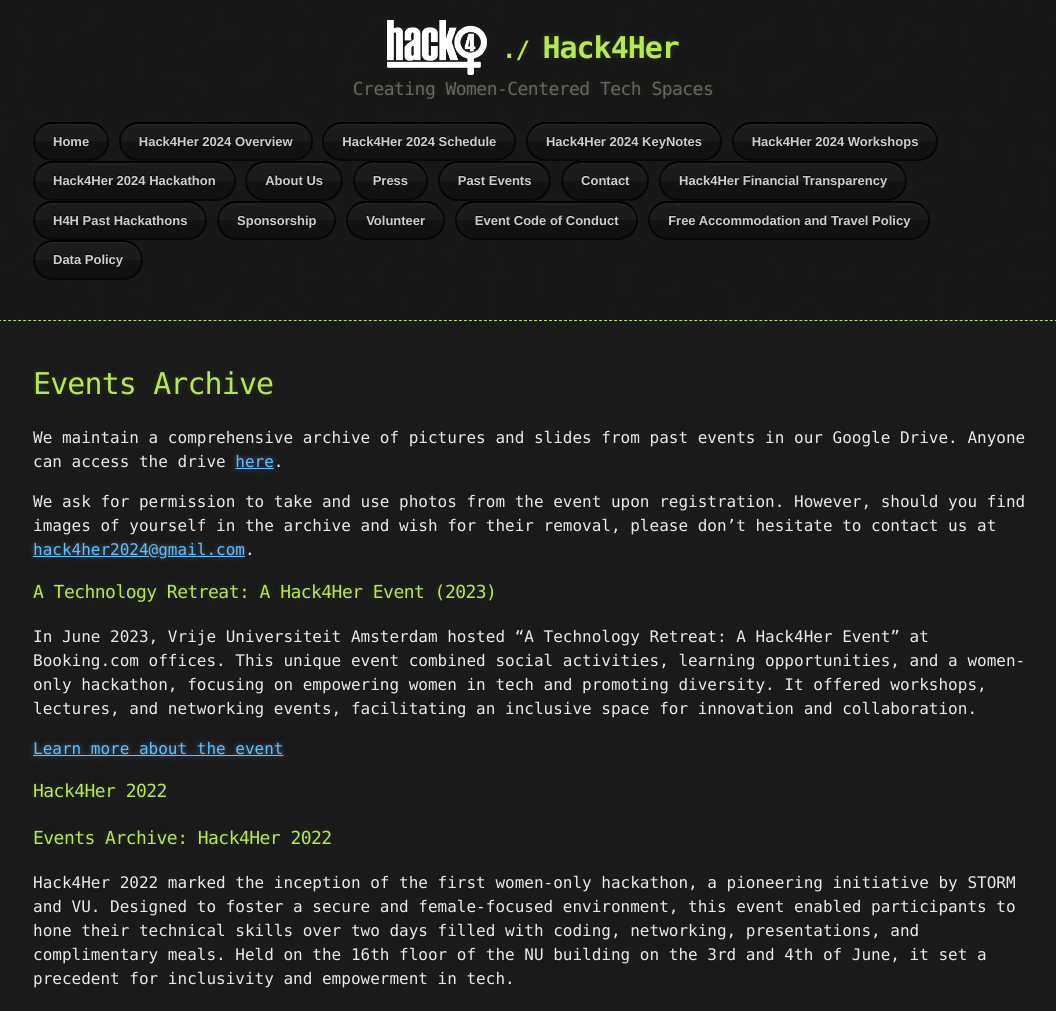
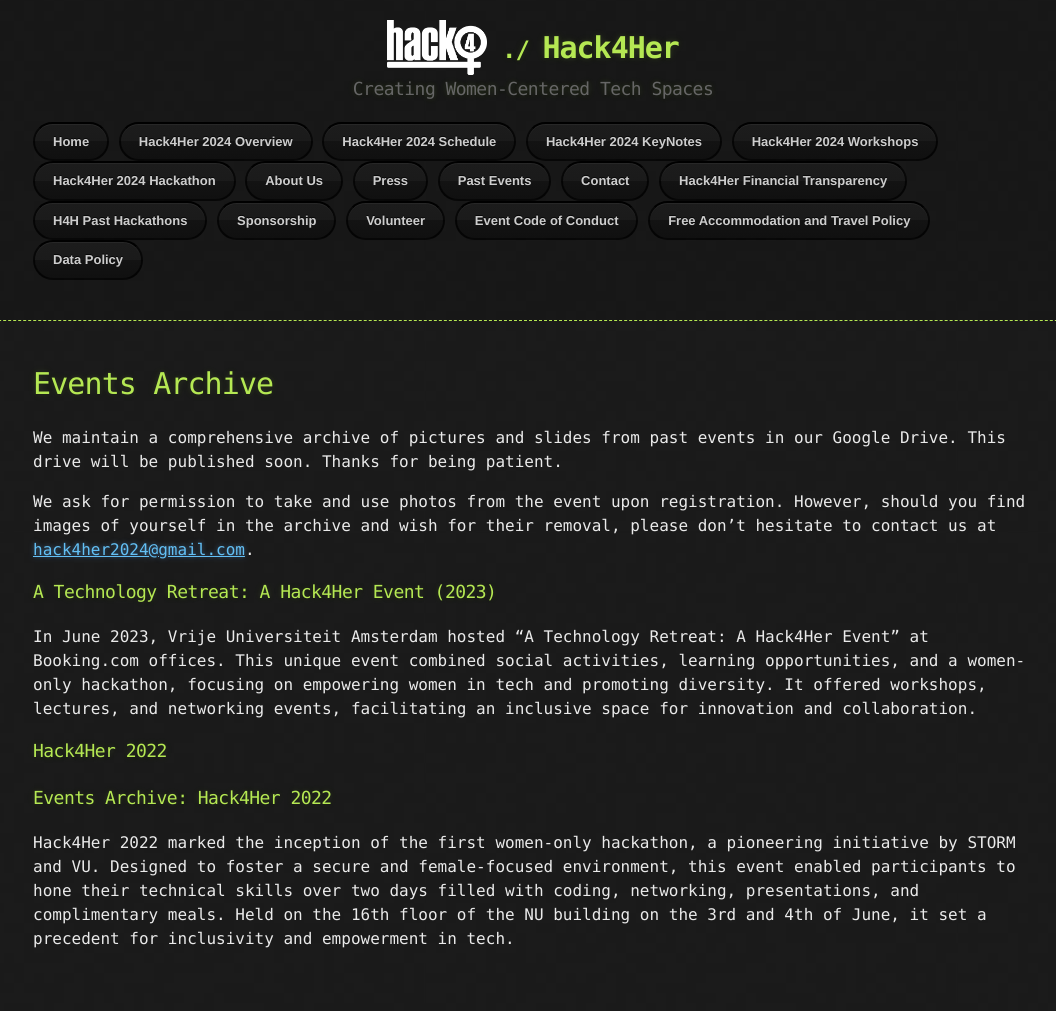
Before and after one commit to hack4her/hack4her.github.io, a Jekyll site: the page built from events_archive.md, in a window 1280 px wide. Shown: the whole page, without its empty margins (107-1163 px from the left). Built offline with Jekyll 4.4.1, drawn with Linux system fonts in a browser that asks for light colours; our own code applies the rules of GitHub Pages for plain Markdown files; the repository's description, which GitHub fills in, is left out; after the commit the page ends 971 px from its top, so only the background shows below that.

Commit message:
Update events_archive.md

```diff
--- a/events_archive.md
+++ b/events_archive.md
@@ -1,6 +1,6 @@
 # Events Archive
 
-We maintain a comprehensive archive of pictures and slides from past events in our Google Drive. Anyone can access the drive [here](/link/).
+We maintain a comprehensive archive of pictures and slides from past events in our Google Drive. This drive will be published soon. Thanks for being patient.
 
 We ask for permission to take and use photos from the event upon registration. However, should you find images of yourself in the archive and wish for their removal, please don't hesitate to contact us at [hack4her2024@gmail.com](mailto:hack4her2024@gmail.com).
 
@@ -8,7 +8,6 @@
 
 In June 2023, Vrije Universiteit Amsterdam hosted "A Technology Retreat: A Hack4Her Event" at Booking.com offices. This unique event combined social activities, learning opportunities, and a women-only hackathon, focusing on empowering women in tech and promoting diversity. It offered workshops, lectures, and networking events, facilitating an inclusive space for innovation and collaboration.
 
-[Learn more about the event](https://vu.nl/en/events/2023/a-technology-retreat-a-hack4her-event)
 
 ### Hack4Her 2022
 
```
